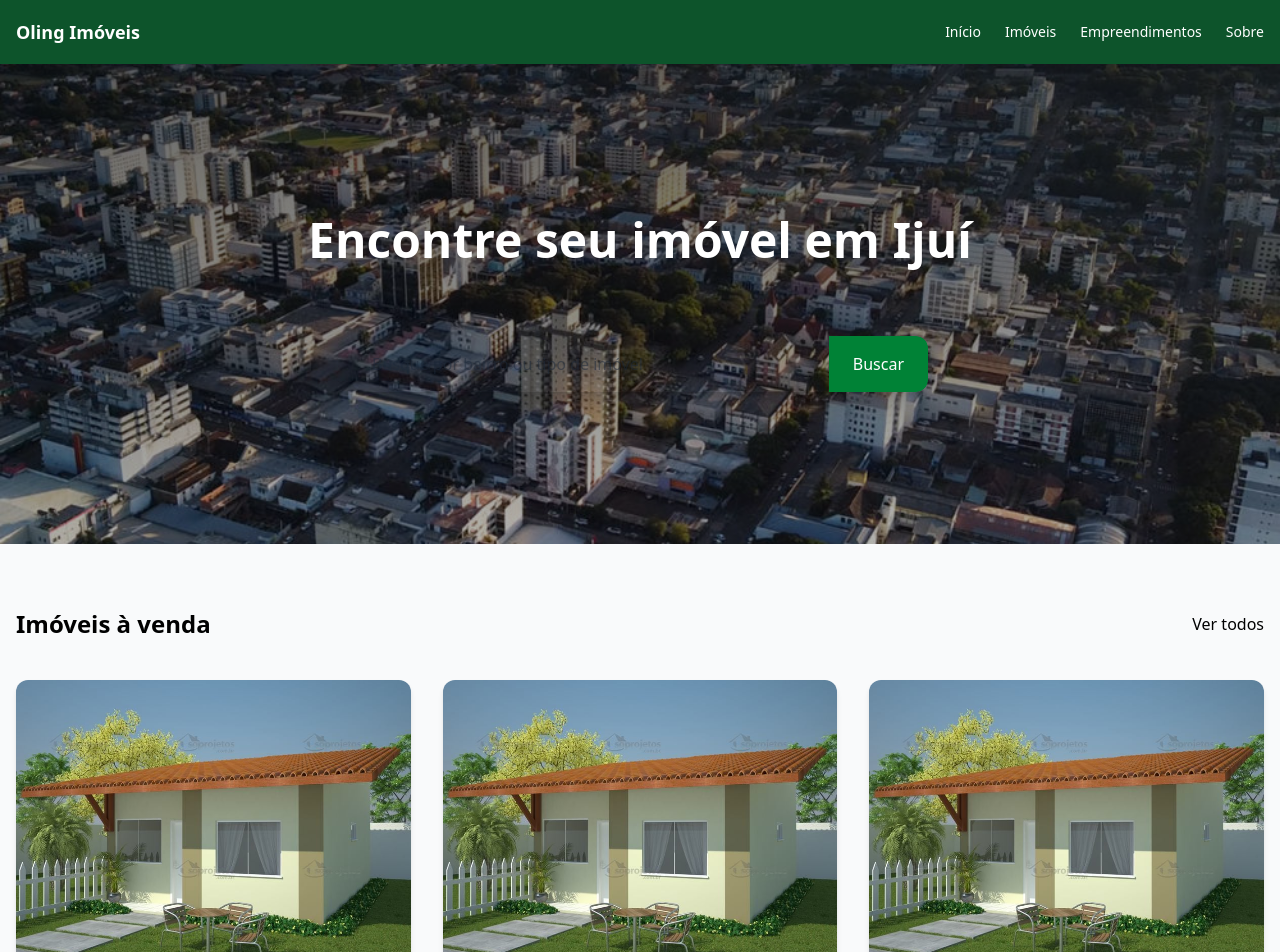
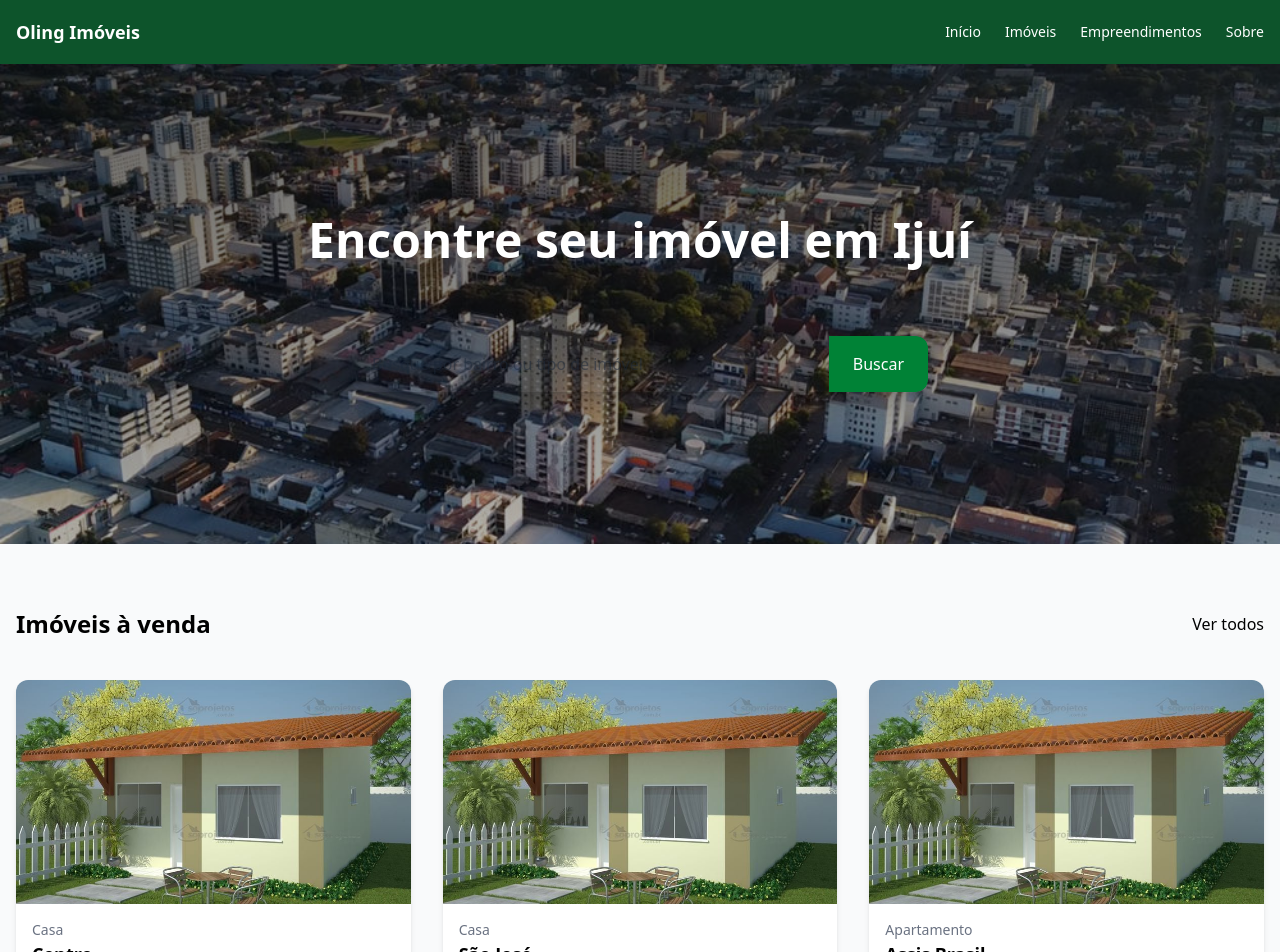
Before and after one commit to Mateus-Oling/oling-imoveis, a Next.js app: page / in a window 1280 px wide. Shown: the top 952 px of the page. Built offline with nearby package versions, Linux system fonts and the light colour scheme.

Commit message:
fix: handle image uploads and admin property management

```diff
--- a/src/app/(public)/properties/page.tsx
+++ b/src/app/(public)/properties/page.tsx
@@ -1,20 +1,63 @@
-"use client"
+import PropertyCard from "@/components/property/PropertyCard"
+import { createClient } from "@/lib/supabase/server"
 
-import PropertyCard from "@/components/property/PropertyCard"
-import React from "react"
-import { useState } from "react"
-import { properties } from "@/data/properties"
+export default async function PropertiesPage() {
+  const supabase = await createClient()
 
-export default function PropertiesPage() {
-  const [searchProperty, setSearchProperty] = useState("")
-  const search = searchProperty.toLowerCase().trim()
+  const { data: propertiesFromDatabase, error } = await supabase.from(
+    "properties",
+  ).select(`
+      *,
+      property_images (
+        image_url,
+        is_cover
+      )
+    `)
 
-  const filteredProperties = properties.filter((property) => {
+  if (error) {
+    console.error(error)
+
     return (
-      property.type.toLowerCase().includes(search) ||
-      property.neighborhood.toLowerCase().includes(search)
+      <main>
+        <section className="py-18 bg-gray-50">
+          <div className="max-w-7xl mx-auto px-4">
+            <p>Erro ao carregar imóveis.</p>
+          </div>
+        </section>
+      </main>
     )
-  })
+  }
+
+  const properties =
+    propertiesFromDatabase?.map((property) => ({
+      id: property.id,
+
+      image:
+        property.property_images?.find((image) => image.is_cover)?.image_url ??
+        "",
+
+      type: property.type,
+
+      neighborhood: property.neighborhood,
+
+      address: property.address,
+
+      area: property.area_total,
+
+      bedrooms: property.bedrooms,
+
+      bathrooms: property.bathrooms,
+
+      garageSpaces: property.garage_covered + property.garage_uncovered,
+
+      price: new Intl.NumberFormat("pt-BR", {
+        style: "currency",
+        currency: "BRL",
+      }).format(property.price),
+    })) ?? []
+
+  console.log(properties)
+  console.log(properties[0].image)
   return (
     <main>
       <section className="py-18 bg-gray-50">
@@ -24,8 +67,8 @@ export default function PropertiesPage() {
 
         <div className="max-w-7xl mx-auto px-4 py-10">
           <div className="grid grid-cols-1 md:grid-cols-3 gap-12">
-            {filteredProperties.map((property, index) => (
-              <PropertyCard key={index} {...property} />
+            {properties.map((property) => (
+              <PropertyCard key={property.id} {...property} />
             ))}
           </div>
         </div>
--- a/src/app/admin/(dashboard)/properties/[id]/edit/page.tsx
+++ b/src/app/admin/(dashboard)/properties/[id]/edit/page.tsx
@@ -1,5 +1,5 @@
 import PropertyForm from "@/components/admin/PropertyForm"
-import { supabase } from "@/lib/supabase"
+import { createClient } from "@/lib/supabase/server"
 
 type Props = {
   params: {
@@ -9,6 +9,7 @@ type Props = {
 
 export default async function EditPropertyPage({ params }: Props) {
   const resolvedParams = await params
+  const supabase = await createClient()
   const { data: propertyBeingEdited } = await supabase
     .from("properties")
     .select("*")
--- a/src/app/admin/(dashboard)/properties/page.tsx
+++ b/src/app/admin/(dashboard)/properties/page.tsx
@@ -12,7 +12,6 @@ export default async function PropertiesPage() {
         is_cover
       )
     `)
-  console.log(propertiesFromDatabase)
 
   const properties =
     propertiesFromDatabase?.map((property) => ({
--- a/src/app/admin/login/page.tsx
+++ b/src/app/admin/login/page.tsx
@@ -17,21 +17,27 @@ export default function LoginPage() {
   async function handleLogin(event: React.FormEvent<HTMLFormElement>) {
     event.preventDefault()
 
+    try {
       setError("")
       setLoading(true)
 
-    const { data, error } = await supabase.auth.signInWithPassword({
+      const { error } = await supabase.auth.signInWithPassword({
         email,
         password,
       })
 
       if (error) {
         setError("E-mail ou senha inválidos")
-      setLoading(false)
         return
       }
 
       router.push("/admin/properties")
+    } catch (error) {
+      console.error(error)
+      setError("Ocorreu um erro inesperado. Tente novamente.")
+    } finally {
+      setLoading(false)
+    }
   }
 
   return (
--- a/src/components/FeatureSelector.tsx
+++ b/src/components/FeatureSelector.tsx
@@ -1,7 +1,7 @@
 "use client"
 
 import React, { useEffect, useState } from "react"
-import { supabase } from "@/lib/supabase"
+import { supabase } from "@/lib/supabase/client"
 
 type Feature = {
   id: string
--- a/src/components/admin/PropertyCard.tsx
+++ b/src/components/admin/PropertyCard.tsx
@@ -2,7 +2,6 @@ import React from "react"
 import Image from "next/image"
 import Link from "next/link"
 import { Property } from "@/types/property"
-import { supabase } from "@/lib/supabase"
 import DeleteButton from "@/components/admin/DeleteButton"
 
 type PropertyCardProps = {
--- a/src/components/admin/PropertyForm.tsx
+++ b/src/components/admin/PropertyForm.tsx
@@ -8,7 +8,7 @@ import { z } from "zod"
 import FormField from "@/components/form/FormField"
 import FeatureSelector from "@/components/FeatureSelector"
 import ImageUploader from "@/components/ImageUploader"
-import { supabase } from "@/lib/supabase"
+import { supabase } from "@/lib/supabase/client"
 import { Property } from "@/types/property"
 import { PropertyImage } from "@/types/property-image"
 
@@ -31,13 +31,17 @@ function buildImageRows(
     image_path: uploadedImage.path,
     is_cover: index === coverIndex,
   }))
-  console.log("IMAGE ROWS", JSON.stringify(imageRows, null, 2))
 }
 
 async function uploadImages(files: File[]) {
   return await Promise.all(
     files.map(async (file) => {
-      const fileName = `${Date.now()}-${file.name}`
+      const sanitizedFileName = file.name
+        .normalize("NFD")
+        .replace(/[\u0300-\u036f]/g, "")
+        .replace(/[^a-zA-Z0-9.-]/g, "-")
+
+      const fileName = `${Date.now()}-${sanitizedFileName}`
 
       const { data: imageData, error: imageError } = await supabase.storage
         .from("property-images")
--- a/src/components/property/PropertyCard.tsx
+++ b/src/components/property/PropertyCard.tsx
@@ -1,3 +1,4 @@
+import Image from "next/image"
 import Link from "next/link"
 
 type PropertyCardProps = {
@@ -27,7 +28,13 @@ export default function PropertyCard({
 }: PropertyCardProps) {
   return (
     <div className="bg-white rounded-xl overflow-hidden shadow-md hover:shadow-lg transition ">
-      <img src={image} alt="Imóvel" />
+      <Image
+        src={image}
+        alt="Imóvel"
+        width={400}
+        height={300}
+        className="h-56 w-full object-cover"
+      />
 
       <div className="p-4">
         <p className="text-sm text-gray-500">{type}</p>
```
Lines whose indentation alone changed are shown as unchanged.
